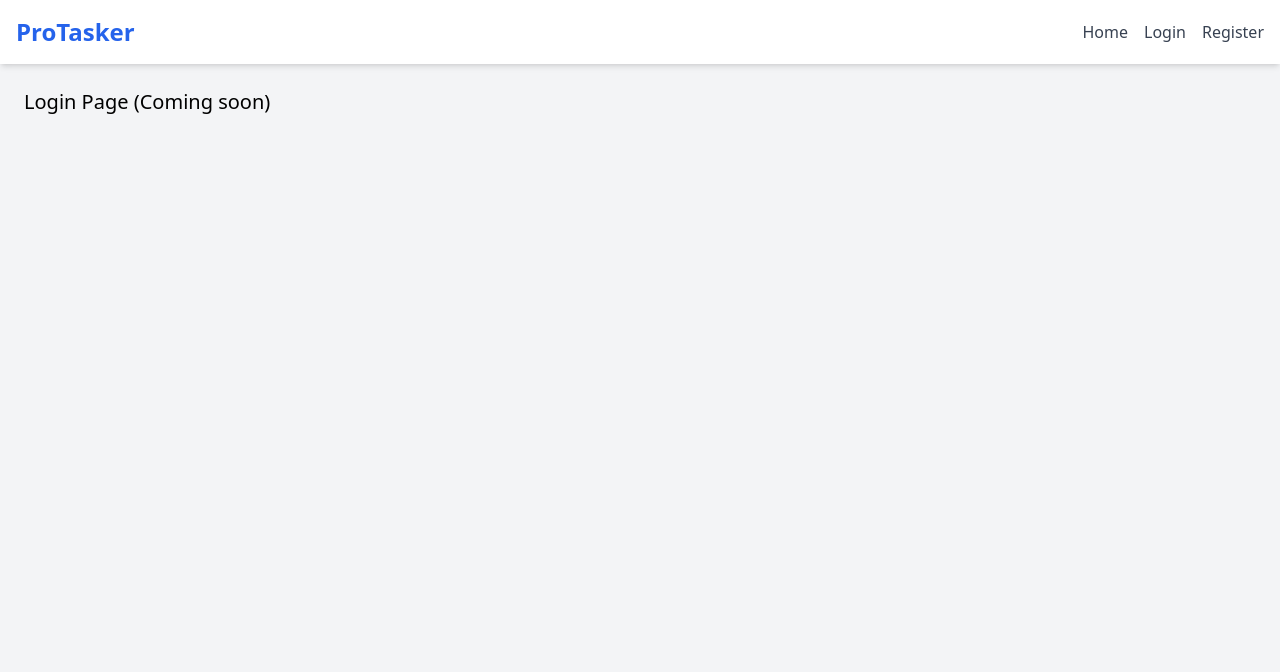
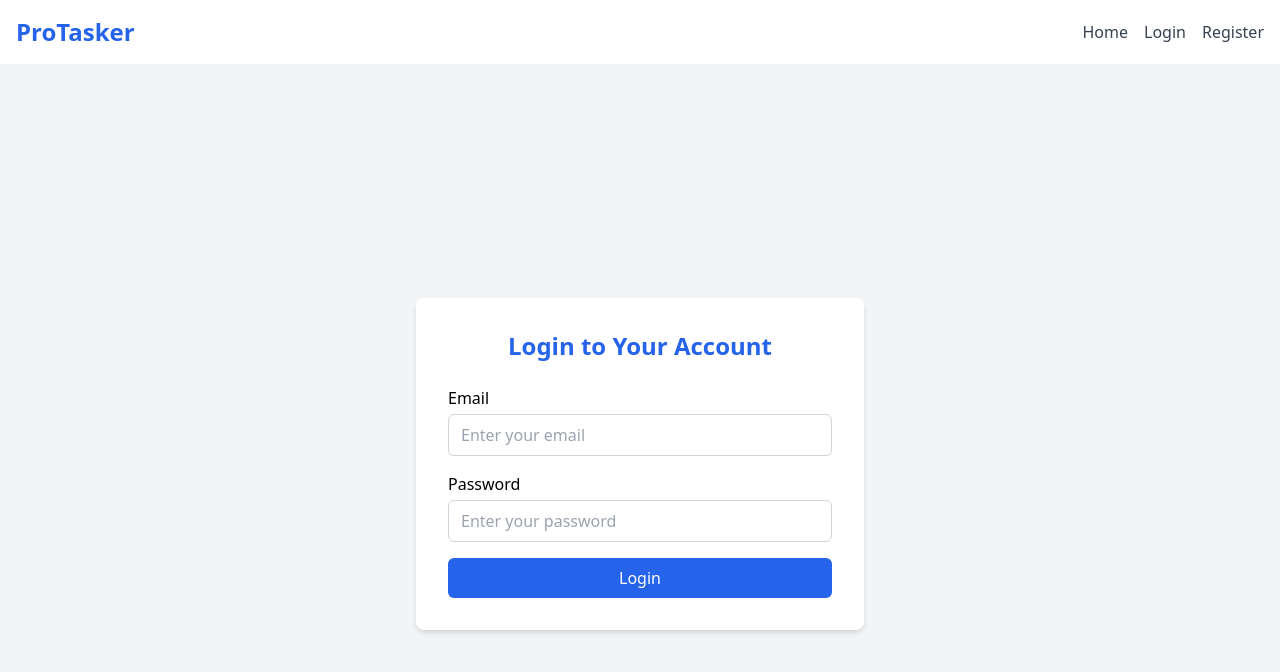
Before and after one commit to YashAgarwal2027/ProTasker, a React (Vite) app in the folder frontend/: page /login in a window 1280 px wide. Shown: the top 672 px of the page. Built offline with nearby package versions, Linux system fonts and the light colour scheme.

Commit message:
Add: Login page UI built with Tailwind CSS

```diff
--- a/frontend/src/pages/Login.jsx
+++ b/frontend/src/pages/Login.jsx
@@ -1,7 +1,40 @@
-function Login() {
-    return (
-      <div className="p-6 text-xl">Login Page (Coming soon)</div>
-    );
-  }
+import React from "react";
 
-  export default Login;
+const Login = () => {
+  return (
+    <div className="flex items-center justify-center min-h-screen bg-gray-100">
+      <div className="bg-white p-8 rounded-lg shadow-md w-full max-w-md">
+        <h2 className="text-2xl font-bold mb-6 text-center text-blue-600">Login to Your Account</h2>
+
+        <form className="space-y-4">
+          <div>
+            <label className="block mb-1 font-medium">Email</label>
+            <input
+              type="email"
+              placeholder="Enter your email"
+              className="w-full border border-gray-300 rounded-md px-3 py-2 focus:outline-none focus:ring-2 focus:ring-blue-400"
+            />
+          </div>
+
+          <div>
+            <label className="block mb-1 font-medium">Password</label>
+            <input
+              type="password"
+              placeholder="Enter your password"
+              className="w-full border border-gray-300 rounded-md px-3 py-2 focus:outline-none focus:ring-2 focus:ring-blue-400"
+            />
+          </div>
+
+          <button
+            type="submit"
+            className="w-full bg-blue-600 text-white py-2 rounded-md hover:bg-blue-700 transition"
+          >
+            Login
+          </button>
+        </form>
+      </div>
+    </div>
+  );
+};
+
+export default Login;
```
